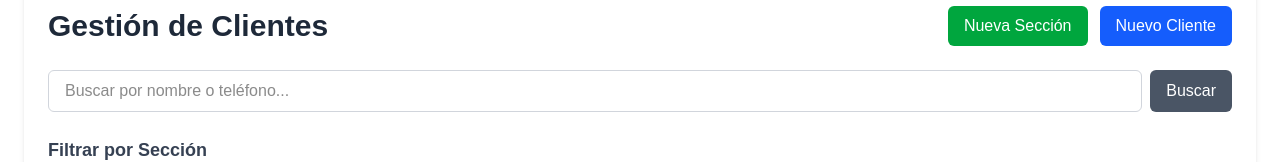
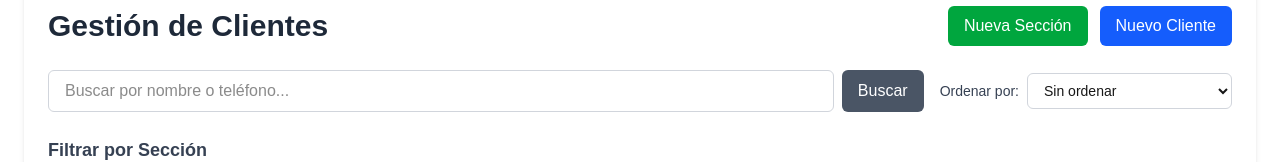
Before and after one commit to luislealdev/sistema-contable-victor-rifa-4, a Next.js app: page /app in a window 1280 px wide. Shown: the part 187-349 px from the top of the page. Built offline with nearby package versions, Linux system fonts and the light colour scheme; no server answers; the database is empty; sample sign-in values are in the browser's storage.

Commit message:
Add sort by

```diff
--- a/src/actions/client/get-paginated-client.ts
+++ b/src/actions/client/get-paginated-client.ts
@@ -23,7 +23,7 @@ export async function getPaginatedClients(page: number = 1, sectionId?: number,
                 })
             },
             orderBy: {
-                name: 'asc',
+                // name: 'asc',
             },
             include: {
                 transactions: {
--- a/src/app/app/ui/ClientsTable.tsx
+++ b/src/app/app/ui/ClientsTable.tsx
@@ -63,6 +63,10 @@ export const ClientsTable: FC<Props> = ({
     const [searchTerm, setSearchTerm] = useState(search || '')
     // const [loading, setLoading] = useState(false)
     // const [hideMoneyData, setHideMoneyData] = useState(false)
+
+    // Estados para ordenamiento
+    const [sortBy, setSortBy] = useState<'id' | 'name' | 'debt' | null>(null)
+    const [sortOrder, setSortOrder] = useState<'asc' | 'desc'>('asc')
 
     // Estados para el modal de pagos
     const [showPaymentForm, setShowPaymentForm] = useState(false)
@@ -228,6 +232,37 @@ export const ClientsTable: FC<Props> = ({
         return section?.name || 'Sección desconocida'
     }
 
+    // Función para ordenar los clientes
+    const sortedClients = React.useMemo(() => {
+        if (!sortBy) return clients
+
+        return [...clients].sort((a, b) => {
+            let aValue: string | number
+            let bValue: string | number
+
+            switch (sortBy) {
+                case 'id':
+                    aValue = a.id
+                    bValue = b.id
+                    break
+                case 'name':
+                    aValue = a.name.toLowerCase()
+                    bValue = b.name.toLowerCase()
+                    break
+                case 'debt':
+                    aValue = a.totalDebt
+                    bValue = b.totalDebt
+                    break
+                default:
+                    return 0
+            }
+
+            if (aValue < bValue) return sortOrder === 'asc' ? -1 : 1
+            if (aValue > bValue) return sortOrder === 'asc' ? 1 : -1
+            return 0
+        })
+    }, [clients, sortBy, sortOrder])
+
     if (showSectionForm) {
         return (
             <div className="container mx-auto p-6">
@@ -314,6 +349,42 @@ export const ClientsTable: FC<Props> = ({
                             Buscar
                         </button>
                     </div>
+
+                    {/* Select de ordenamiento */}
+                    <div className="flex gap-2 items-center">
+                        <label htmlFor="sortSelect" className="text-sm font-medium text-gray-700 whitespace-nowrap">
+                            Ordenar por:
+                        </label>
+                        <select
+                            id="sortSelect"
+                            value={sortBy ? `${sortBy}-${sortOrder}` : ''}
+                            onChange={(e) => {
+                                if (e.target.value === '') {
+                                    setSortBy(null)
+                                } else {
+                                    const [field, order] = e.target.value.split('-') as ['id' | 'name' | 'debt', 'asc' | 'desc']
+                                    setSortBy(field)
+                                    setSortOrder(order)
+                                }
+                            }}
+                            className="px-3 py-2 border border-gray-300 rounded-md text-sm focus:outline-none focus:ring-2 focus:ring-blue-500 bg-white"
+                        >
+                            <option value="">Sin ordenar</option>
+                            <optgroup label="Por ID">
+                                <option value="id-asc">ID: Menor a Mayor</option>
+                                <option value="id-desc">ID: Mayor a Menor</option>
+                            </optgroup>
+                            <optgroup label="Por Nombre">
+                                <option value="name-asc">Nombre: A-Z</option>
+                                <option value="name-desc">Nombre: Z-A</option>
+                            </optgroup>
+                            <optgroup label="Por Deuda">
+                                <option value="debt-asc">Deuda: Menor a Mayor</option>
+                                <option value="debt-desc">Deuda: Mayor a Menor</option>
+                            </optgroup>
+                        </select>
+                    </div>
+
                     {searchTerm && (
                         <button
                             onClick={() => {
@@ -453,14 +524,14 @@ export const ClientsTable: FC<Props> = ({
                             </tr>
                         </thead>
                         <tbody className="bg-white divide-y divide-gray-200">
-                            {clients.length === 0 ? (
+                            {sortedClients.length === 0 ? (
                                 <tr>
                                     <td colSpan={5} className="px-2 sm:px-3 py-4 text-center text-gray-500">
                                         No se encontraron clientes
                                     </td>
                                 </tr>
                             ) : (
-                                clients.map((client) => (
+                                sortedClients.map((client) => (
                                     <tr
                                         key={client.id}
                                         className={`hover:bg-gray-50 border-l-4 cursor-pointer transition-colors group ${client.sectionId
@@ -473,8 +544,13 @@ export const ClientsTable: FC<Props> = ({
                                         <td className="px-2 sm:px-3 py-3 sm:py-4">
                                             <div className="flex items-center justify-between">
                                                 <div className="min-w-0 flex-1">
-                                                    <div className="text-sm font-medium text-gray-900 truncate">
-                                                        {client.name}
+                                                    <div className="flex items-center space-x-2">
+                                                        <span className="text-xs font-mono text-gray-400 bg-gray-100 px-1.5 py-0.5 rounded">
+                                                            #{client.id}
+                                                        </span>
+                                                        <div className="text-sm font-medium text-gray-900 truncate">
+                                                            {client.name}
+                                                        </div>
                                                     </div>
                                                     <div className="md:hidden text-xs text-gray-500 truncate">
                                                         {client.phone}
```
